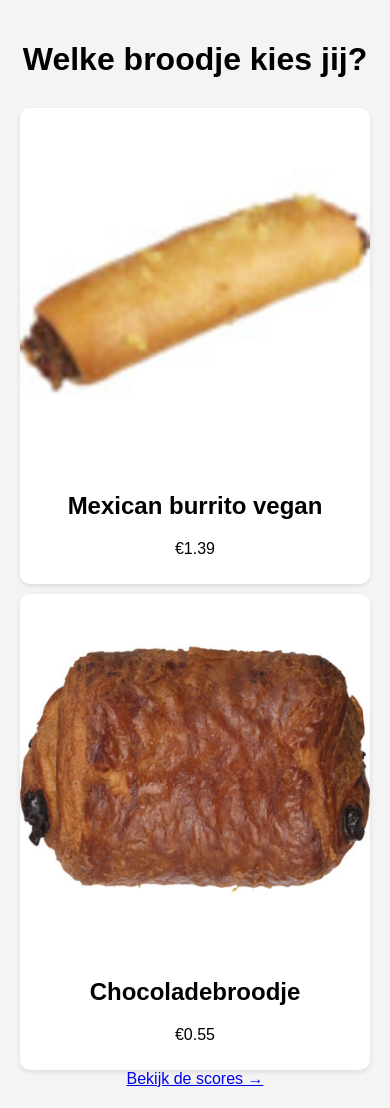
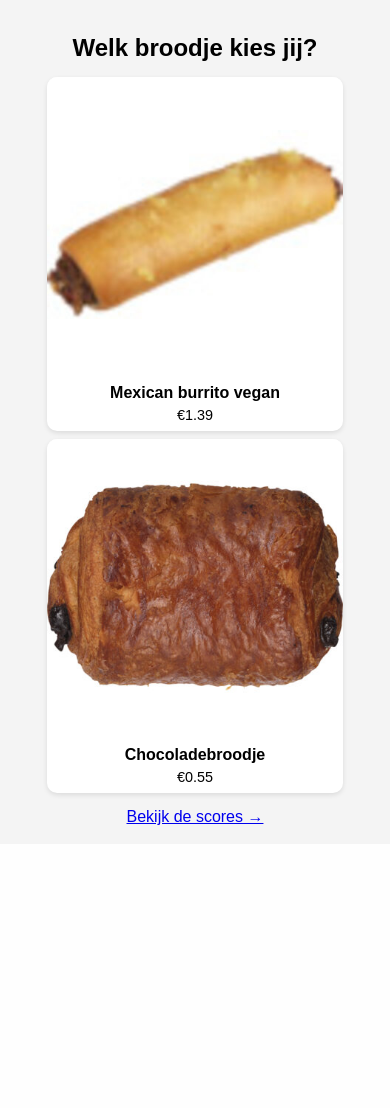
Before and after one commit to sabrina-liu/beste-brood, a Flask app: page / in a window 390 px wide. After the commit the page ends 825 px from the top, so only its background shows below. Run offline with Flask 3, Linux system fonts and the light colour scheme.

Commit message:
mobile friendly, grammar changes

```diff
--- a/static/style.css
+++ b/static/style.css
@@ -3,17 +3,25 @@ body {
     background-color: #f4f4f4;
     margin: 0;
     padding: 0;
+    min-height: 100vh;
+    display: flex;
+    flex-direction: column;
 }
 
 .container {
     max-width: 800px;
     margin: auto;
-    padding: 20px;
+    padding: 10px;
     text-align: center;
+    flex: 1;
+    display: flex;
+    flex-direction: column;
+    justify-content: center;
 }
 
 h1 {
-    margin-bottom: 30px;
+    margin-bottom: 15px;
+    font-size: 1.5rem;
 }
 
 .product-pair {
@@ -21,6 +29,7 @@ body {
     justify-content: space-between;
     gap: 10px;
     flex-wrap: wrap;
+    margin-bottom: 15px;
 }
 
 .product-card {
@@ -38,21 +47,43 @@ body {
 
 .product-card img {
     width: 100%;
+    height: auto;
+    max-height: 40vh;
+    object-fit: contain;
     border-top-left-radius: 10px;
     border-top-right-radius: 10px;
 }
 
 .info {
-    padding: 10px;
+    padding: 8px;
+}
+
+.info h2 {
+    margin: 0;
+    font-size: 1rem;
+}
+
+.info p {
+    margin: 5px 0 0;
+    font-size: 0.9rem;
 }
 
 @media (max-width: 600px) {
     .product-pair {
         flex-direction: column;
+        gap: 8px;
     }
 
     .product-card {
         width: 100%;
+    }
+
+    .product-card img {
+        max-height: 35vh;
+    }
+
+    .container {
+        padding: 8px;
     }
 }
 
--- a/templates/index.html
+++ b/templates/index.html
@@ -8,7 +8,7 @@
 </head>
 <body>
   <div class="container">
-    <h1>Welke broodje kies jij?</h1>
+    <h1>Welk broodje kies jij?</h1>
     <div class="product-pair">
       <div class="product-card" id="card1" onclick="submitVote({{ product1.id }}, {{ product2.id }})">
         <img src="{{ url_for('static', filename=product1.filename) }}" alt="{{ product1.Naam }}">
--- a/templates/leaderboard.html
+++ b/templates/leaderboard.html
@@ -16,9 +16,9 @@
           <th>Foto</th>
           <th>Naam</th>
           <th>Prijs</th>
-          <th>Rating</th>
-          <th>Win rate</th>
-          <th>Match count</th>
+          <th>Broodscore</th>
+          <th>Winstpercentage</th>
+          <th>Keer gestemd</th>
         </tr>
       </thead>
       <tbody>
```
Lines whose indentation alone changed are shown as unchanged.
